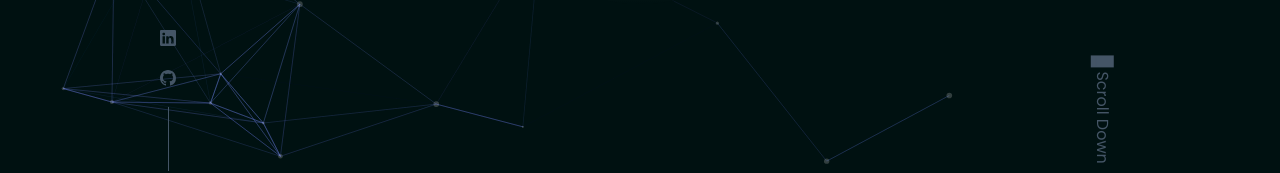
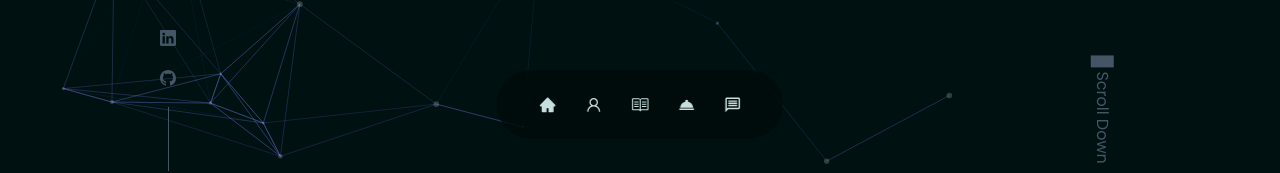
Before and after one commit to Martogramer/Telescopiens, a React (Create React App) app in the folder portfolio-martiniribas/martogramer/: page / in a window 1280 px wide. Shown: the part 629-802 px from the top of the page. Built offline with nearby package versions, Linux system fonts and the light colour scheme.

Commit message:
nav styles

```diff
--- a/portfolio-martiniribas/martogramer/src/components/nav/nav.css
+++ b/portfolio-martiniribas/martogramer/src/components/nav/nav.css
@@ -0,0 +1,30 @@
+nav {
+    background: rgba(0, 0, 0, 0.3);
+    width: max-content;
+    display: block;
+    padding: 0.7rem 1.7rem;
+    z-index: 2;
+    position: fixed;
+    left: 50%;
+    transform: translateX(-50%);
+    bottom: 2rem;
+    display: flex;
+    gap: 0.8;
+    border-radius: 3rem;
+    backdrop-filter: blur(15px);
+}
+nav a{
+    background: transparent;
+    padding: 0.9rem;
+    border-radius: 50%;
+    display: flex;
+    color: var(--color-light);
+    font-size: 1.1rem;
+}
+nav a:hover{
+    background: rgba(0, 0, 0, 0.3)
+}
+nav a.active{
+    background: var(--color-bg);
+    color: var(--color-white);
+}
```
